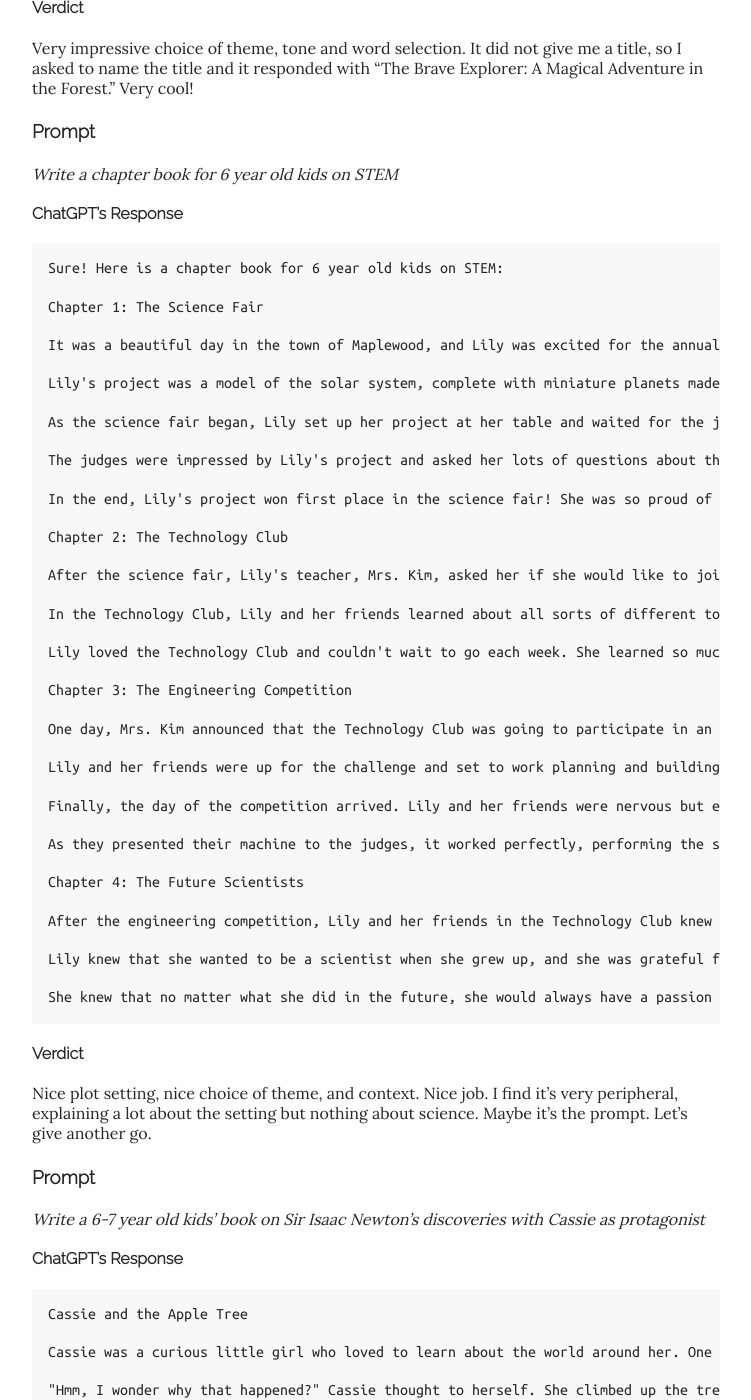
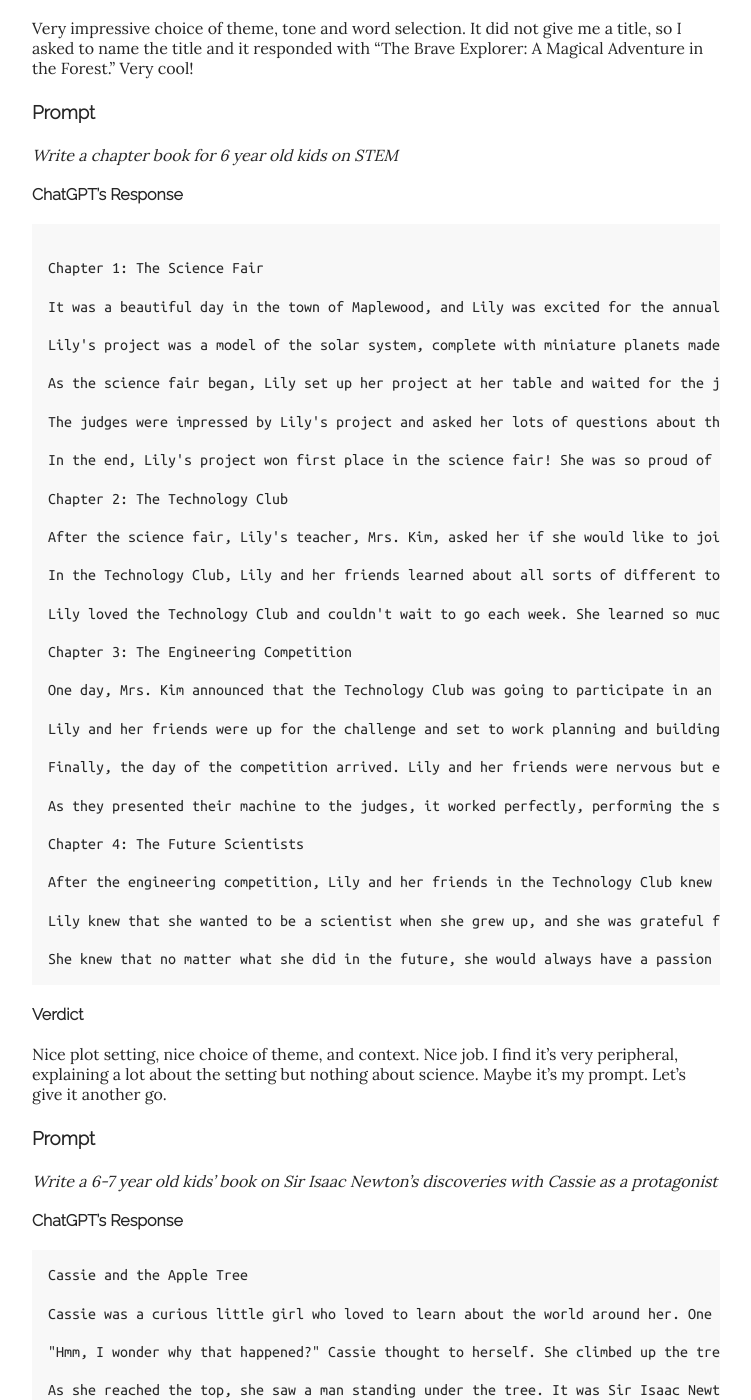
Before and after one commit to suneeta-mall/suneeta-mall.github.io, a Jekyll site: the page built from _posts/2023-01-07-ChatGPT_vs_me_kids_book_author.md, in a window 1280 px wide and 1400 px high, scrolled down 2591 px. Shown: the whole window, without its empty margins (264-1015 px from the left). Built offline with Jekyll 4.4.1, drawn with Linux system fonts in a browser that asks for light colours; some web fonts are replaced; some of the changed text lies outside the part shown.

Commit message:
ChatGPT vs Me

````diff
--- a/_posts/2023-01-07-ChatGPT_vs_me_kids_book_author.md
+++ b/_posts/2023-01-07-ChatGPT_vs_me_kids_book_author.md
@@ -47,7 +47,6 @@ I failed this morning! I failed to resist the chatGPT urge to see what it would
 #### ChatGPT's Response
 
 ```
-Sure! Here is a chapter book for 6 year old kids:
 
 Chapter 1: The Magical Forest
 
@@ -117,7 +116,6 @@ Very impressive choice of theme, tone and word selection. It did not give me a t
 #### ChatGPT's Response
 
 ```
-Sure! Here is a chapter book for 6 year old kids on STEM:
 
 Chapter 1: The Science Fair
 
@@ -161,12 +159,12 @@ She knew that no matter what she did in the future, she would always have a pass
 
 #### Verdict
 
-Nice plot setting, nice choice of theme, and context. Nice job. I find it's very peripheral, explaining a lot about the setting but nothing about science. Maybe it’s the prompt. Let's give another go.
+Nice plot setting, nice choice of theme, and context. Nice job. I find it's very peripheral, explaining a lot about the setting but nothing about science. Maybe it’s my prompt. Let's give it another go.
 
 
 ### Prompt
 
-*Write a 6-7 year old kids’ book on Sir Isaac Newton's discoveries with Cassie as protagonist*
+*Write a 6-7 year old kids’ book on Sir Isaac Newton's discoveries with Cassie as a protagonist*
 
 #### ChatGPT's Response
 
@@ -282,13 +280,11 @@ However, I remain unsatisfied given the lack of detail and meat around the topic
 
 *Title*: Curious Cassie's beach ride quest: A Celebration of Isaac Newton's Discoveries
 
-[Illustration: Cassie is riding in a car with her family! She is buzzing with interesting curious keywords like Wow, What, How, When, Where! Sir Isaac is featured in the book. ]
-
->![](/images/curious_cassie/cover.jpg)
-
+[Illustration: Cassie is riding in a car with her family! She is buzzing with interesting curious keywords like Wow, What, How, When, Where! Sir Isaac is featured in the book.]
 
 Here's a sample of [my book](/images/curious_cassie/Curious Cassie's beach ride quest- A Celebration of Isaac Newton's Discoveries.pdf). It shows 1st chapter of the 3-chapter book.
 
+>![](/images/curious_cassie/cover.jpg)
 
 I am just a debut author, writing out of hobby. I am profoundly impressed by authors who have written brilliant books to teach, guide and shape our children. I hope we will continue to create far-enriched content to shape ourselves and our future with or without AI - just as long as we are in control.
 
````
Also changed, not shown: images/curious_cassie/cover.jpg.
